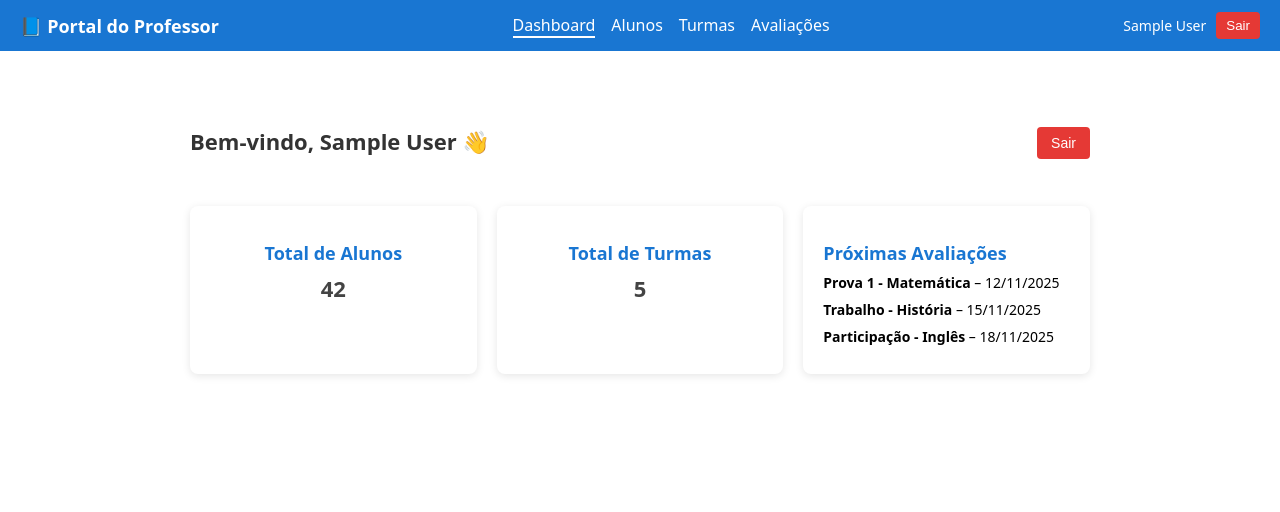
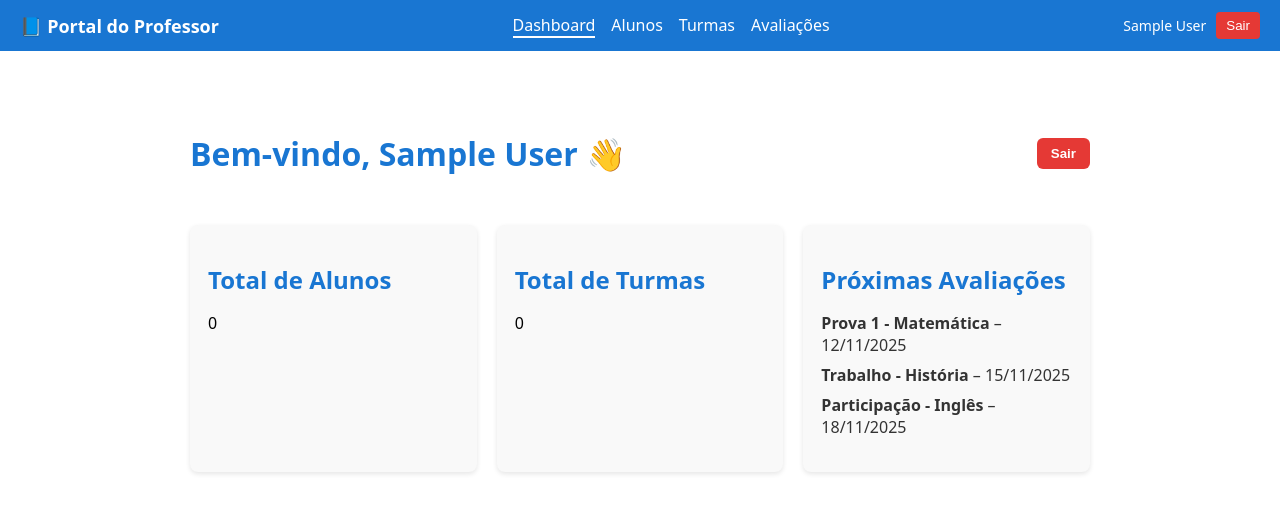
Before and after one commit to lukasasael/React-Portal-Professor, a React (Create React App) app in the folder portal-professor/: page /dashboard in a window 1280 px wide. Shown: the top 512 px of the page. Built offline with nearby package versions, Linux system fonts and the light colour scheme; sample sign-in values are in the browser's storage.

Commit message:
Fixing Dashboard bugs

```diff
--- a/portal-professor/db.json
+++ b/portal-professor/db.json
@@ -1,6 +1,7 @@
 {
     "users": [
       { "id": 1, "email": "admin@teste.com", "password": "123456", "name": "Administrador" },
-      { "id": 2, "email": "professor@escola.com", "password": "prof12", "name": "Professor" }
+      { "id": 2, "email": "professor@teste.com", "password": "123456", "name": "Professor" },
+      { "id": 3, "email": "professor2@teste.com", "password": "123456", "name": "Professor2" }
     ]
   }
--- a/portal-professor/src/components/styles.css
+++ b/portal-professor/src/components/styles.css
@@ -70,3 +70,13 @@
       gap: 10px;
     }
   }
+
+  .input-error {
+  border-color: #e53935;
+  }
+
+  .login-error {
+  color: #e53935;
+  font-size: 0.9rem;
+  margin-top: 4px;
+  }
--- a/portal-professor/src/pages/Dashboard/DashboardView.tsx
+++ b/portal-professor/src/pages/Dashboard/DashboardView.tsx
@@ -1,8 +1,10 @@
-import { DashboardData } from "./index";
-
 type Props = {
-  user: { name?: string } | null;
-  dados: DashboardData | null;
+  user: { name: string; email: string } | null;
+  dados: {
+    totalAlunos: number;
+    totalTurmas: number;
+    proximasAvaliacoes: { nome: string; data: string }[];
+  } | null;
   onLogout: () => void;
 };
 
--- a/portal-professor/src/pages/Dashboard/index.tsx
+++ b/portal-professor/src/pages/Dashboard/index.tsx
@@ -3,7 +3,7 @@ import { useAuth } from "../../contexts/AuthContext";
 import { DashboardView } from "./DashboardView";
 import "./styles.css";
 
-export type DashboardData = {
+type DashboardData = {
   totalAlunos: number;
   totalTurmas: number;
   proximasAvaliacoes: { nome: string; data: string }[];
@@ -13,20 +13,30 @@ export default function Dashboard() {
   const { user, logout } = useAuth();
   const [dados, setDados] = useState<DashboardData | null>(null);
 
-  useEffect(() => {
-    // 🧠 Simula uma chamada de API
-    setTimeout(() => {
+  // 🔹 Carrega dados do localStorage
+  function carregarDados() {
+    const alunos = JSON.parse(localStorage.getItem("alunos") || "[]");
+    const turmas = JSON.parse(localStorage.getItem("turmas") || "[]");
+
     setDados({
-        totalAlunos: 42,
-        totalTurmas: 5,
+      totalAlunos: alunos.length,
+      totalTurmas: turmas.length,
       proximasAvaliacoes: [
         { nome: "Prova 1 - Matemática", data: "2025-11-12" },
         { nome: "Trabalho - História", data: "2025-11-15" },
         { nome: "Participação - Inglês", data: "2025-11-18" },
       ],
     });
-    }, 800);
+  }
+
+  useEffect(() => {
+    carregarDados();
+    // Atualiza automaticamente caso localStorage mude (ex: aluno adicionado)
+    window.addEventListener("storage", carregarDados);
+    return () => window.removeEventListener("storage", carregarDados);
   }, []);
 
-  return <DashboardView user={user} dados={dados} onLogout={logout} />;
+  return (
+    <DashboardView user={user} dados={dados} onLogout={logout} />
+  );
 }
--- a/portal-professor/src/pages/Dashboard/styles.css
+++ b/portal-professor/src/pages/Dashboard/styles.css
@@ -13,19 +13,17 @@
 }
 
 .dashboard-header h1 {
-  font-size: 22px;
-  color: #333;
+  color: #1976d2;
 }
 
 .logout-button {
+  background-color: #e53935;
+  color: white;
+  border: none;
+  border-radius: 6px;
   padding: 8px 14px;
-  background-color: #e53935;
-  color: #fff;
-  border: none;
-  border-radius: 4px;
   cursor: pointer;
-  font-size: 14px;
-  transition: background-color 0.3s ease;
+  font-weight: 600;
 }
 
 .logout-button:hover {
@@ -34,50 +32,40 @@
 
 .dashboard-content {
   display: grid;
-  grid-template-columns: repeat(auto-fit, minmax(250px, 1fr));
+  grid-template-columns: repeat(auto-fit, minmax(260px, 1fr));
   gap: 20px;
 }
 
 .card {
-  background: #fff;
-  padding: 20px;
+  background-color: #f9f9f9;
+  padding: 18px;
   border-radius: 8px;
-  box-shadow: 0 2px 8px rgba(0, 0, 0, 0.1);
+  box-shadow: 0 2px 5px rgba(0, 0, 0, 0.1);
 }
 
 .card h2 {
-  font-size: 18px;
-  margin-bottom: 8px;
   color: #1976d2;
+  margin-bottom: 10px;
 }
 
-.card p {
-  font-size: 22px;
-  margin: 0;
-  font-weight: bold;
-  color: #444;
+.avaliacoes ul {
+  list-style: none;
+  padding: 0;
 }
 
-.card.avaliacoes ul {
-  list-style: none;
-  padding: 0;
-  margin: 0;
+.avaliacoes li {
+  margin-bottom: 8px;
+  color: #333;
 }
 
-.card.avaliacoes li {
-  margin-bottom: 8px;
-  font-size: 14px;
+/* 🪟 Responsividade */
+@media (max-width: 768px) {
+  .dashboard-header {
+    flex-direction: column;
+    gap: 10px;
+  }
+
+  .dashboard-content {
+    grid-template-columns: 1fr;
+  }
 }
-
-.card.destaque {
-  text-align: center;
-}
-
-.dashboard-loading {
-  display: flex;
-  justify-content: center;
-  align-items: center;
-  height: 60vh;
-  font-size: 18px;
-  color: #555;
-}
--- a/portal-professor/src/pages/Login/LoginView.tsx
+++ b/portal-professor/src/pages/Login/LoginView.tsx
@@ -36,7 +36,6 @@ type Props = {
             value={password}
             onChange={(e) => onChangePassword(e.target.value)}
             className="login-input"
-            required
           />
 
           {error && <p className="login-error">{error}</p>}
--- a/portal-professor/src/pages/Login/index.tsx
+++ b/portal-professor/src/pages/Login/index.tsx
@@ -1,12 +1,12 @@
 import { useState } from "react";
 import { useAuth } from "../../contexts/AuthContext";
 import { LoginView } from "./LoginView";
-import { useNavigate } from "react-router-dom"; // 👈 adicione
+import { useNavigate } from "react-router-dom";
 import "./styles.css";
 
 export default function Login() {
   const { login } = useAuth();
-  const navigate = useNavigate(); // 👈 adicionei isso
+  const navigate = useNavigate();
   const [email, setEmail] = useState("");
   const [password, setPassword] = useState("");
   const [loading, setLoading] = useState(false);
@@ -21,7 +21,7 @@ export default function Login() {
       const success = await login(email, password);
 
       if (success) {
-        navigate("/dashboard"); // 👈 redireciona após login bem-sucedido
+        navigate("/dashboard");
       } else {
         setError("E-mail ou senha incorretos.");
       }
```
Lines whose indentation alone changed are shown as unchanged.
